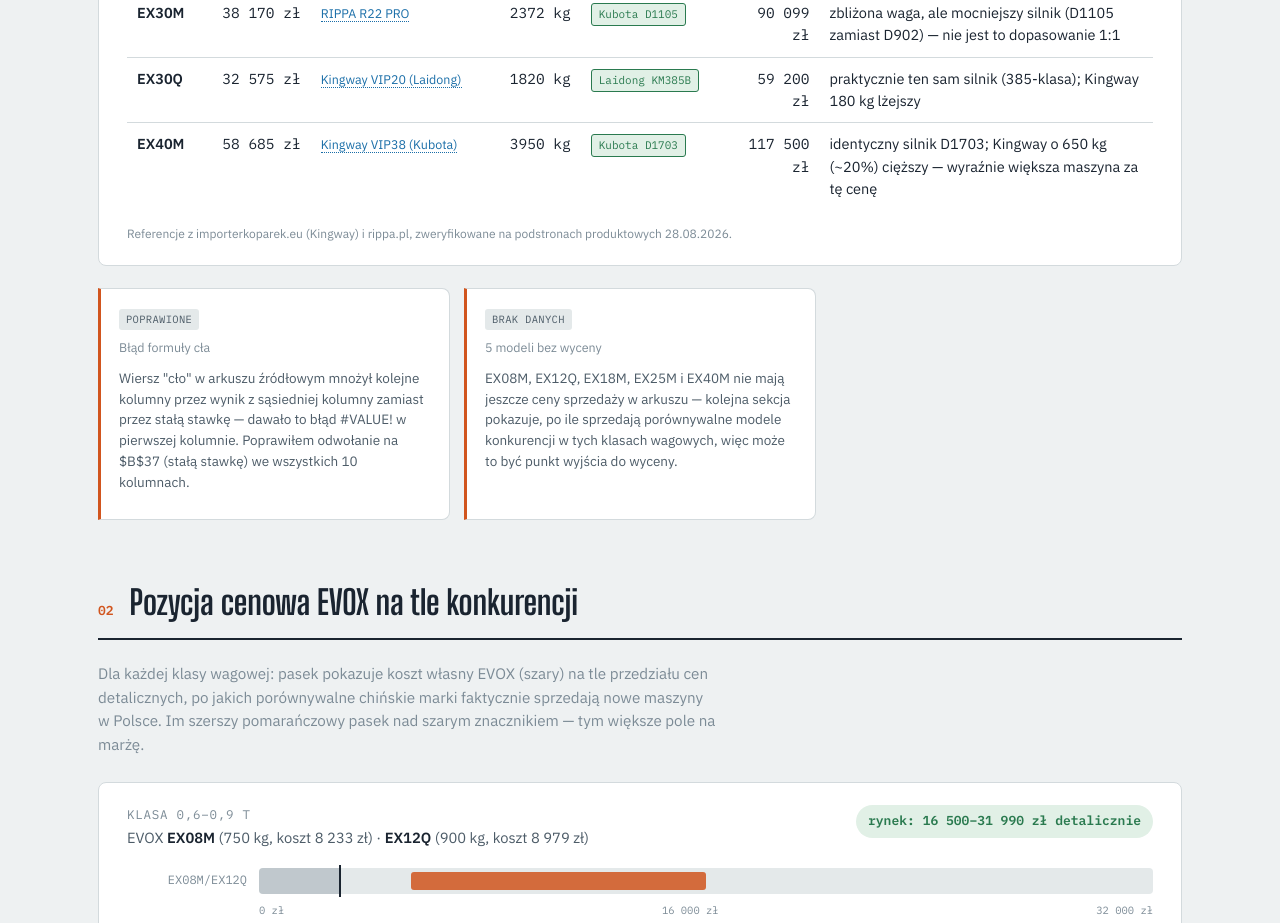
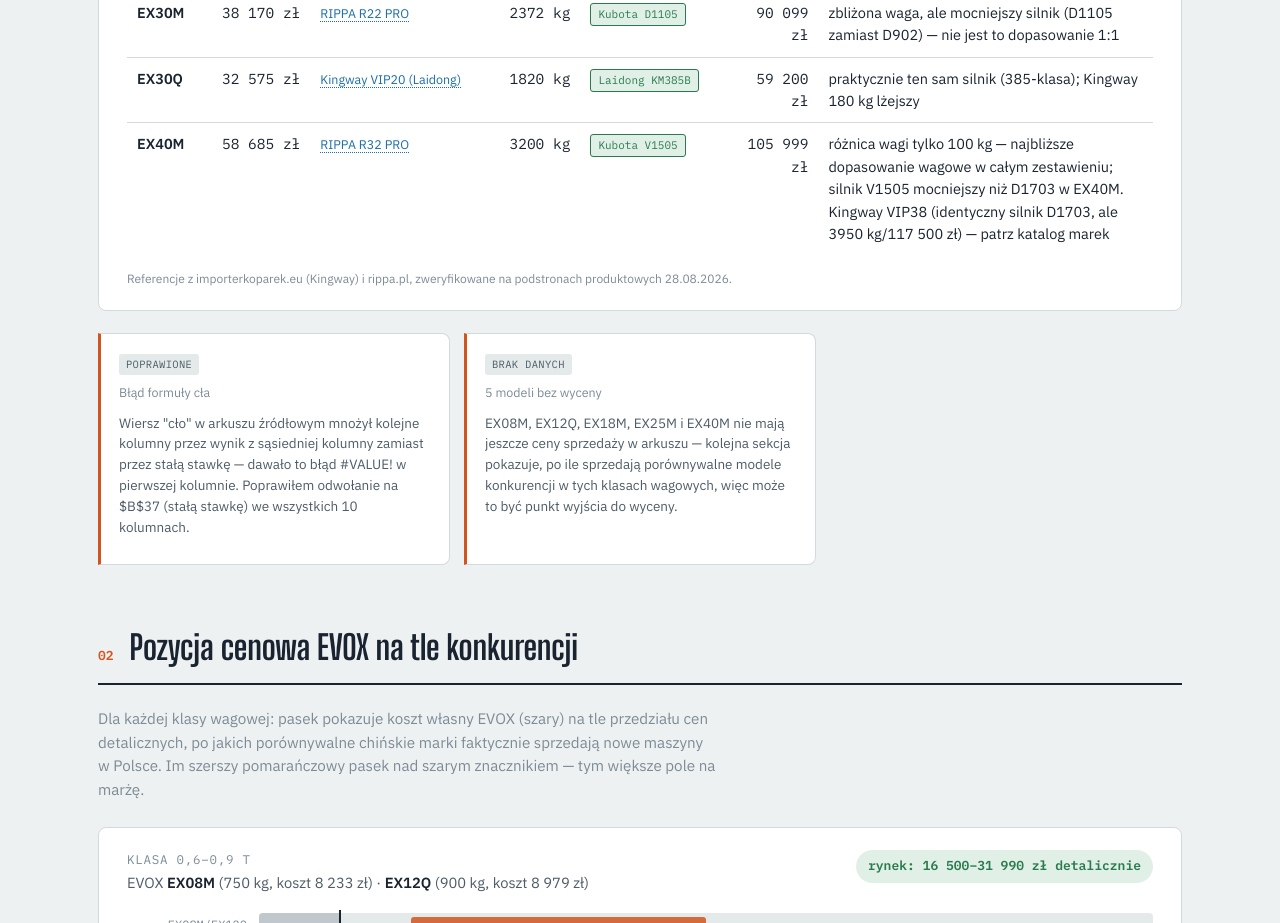
Before and after one commit to pstaskowiak88-lab/evox-market-reports, a plain HTML site: page minikoparki-rynek.html in a window 1280 px wide. Shown: the part 2517-3440 px from the top of the page. Drawn offline with Linux system fonts and the light colour scheme.

Commit message:
Switch EX40M reference to RIPPA R32 PRO (closer weight match)

```diff
--- a/minikoparki-rynek.html
+++ b/minikoparki-rynek.html
@@ -411,7 +411,7 @@
         <tr><td class="model-name">EX25M</td><td class="num">36 305 zł</td><td><a class="src-link" href="https://importerkoparek.eu/produkt/minikoparka-vip-20-kubota/" target="_blank" rel="noopener">Kingway VIP20 (Kubota)</a></td><td class="num">1820 kg</td><td><span class="engine-tag branded">Kubota D902</span></td><td class="num">71 400 zł</td><td>ten sam silnik D902; Kingway 280 kg lżejszy</td></tr>
         <tr><td class="model-name">EX30M</td><td class="num">38 170 zł</td><td><a class="src-link" href="https://rippa.pl/products/r22-pro" target="_blank" rel="noopener">RIPPA R22 PRO</a></td><td class="num">2372 kg</td><td><span class="engine-tag branded">Kubota D1105</span></td><td class="num">90 099 zł</td><td>zbliżona waga, ale mocniejszy silnik (D1105 zamiast D902) — nie jest to dopasowanie 1:1</td></tr>
         <tr><td class="model-name">EX30Q</td><td class="num">32 575 zł</td><td><a class="src-link" href="https://importerkoparek.eu/produkt/minikoparka-vip-20-laidong/" target="_blank" rel="noopener">Kingway VIP20 (Laidong)</a></td><td class="num">1820 kg</td><td><span class="engine-tag branded">Laidong KM385B</span></td><td class="num">59 200 zł</td><td>praktycznie ten sam silnik (385-klasa); Kingway 180 kg lżejszy</td></tr>
-        <tr><td class="model-name">EX40M</td><td class="num">58 685 zł</td><td><a class="src-link" href="https://importerkoparek.eu/produkt/minikoparka-vip38-kubota/" target="_blank" rel="noopener">Kingway VIP38 (Kubota)</a></td><td class="num">3950 kg</td><td><span class="engine-tag branded">Kubota D1703</span></td><td class="num">117 500 zł</td><td>identyczny silnik D1703; Kingway o 650 kg (~20%) cięższy — wyraźnie większa maszyna za tę cenę</td></tr>
+        <tr><td class="model-name">EX40M</td><td class="num">58 685 zł</td><td><a class="src-link" href="https://rippa.pl/products/r32-pro" target="_blank" rel="noopener">RIPPA R32 PRO</a></td><td class="num">3200 kg</td><td><span class="engine-tag branded">Kubota V1505</span></td><td class="num">105 999 zł</td><td>różnica wagi tylko 100 kg — najbliższe dopasowanie wagowe w całym zestawieniu; silnik V1505 mocniejszy niż D1703 w EX40M. Kingway VIP38 (identyczny silnik D1703, ale 3950 kg/117 500 zł) — patrz katalog marek</td></tr>
       </tbody>
     </table>
     </div>
```
